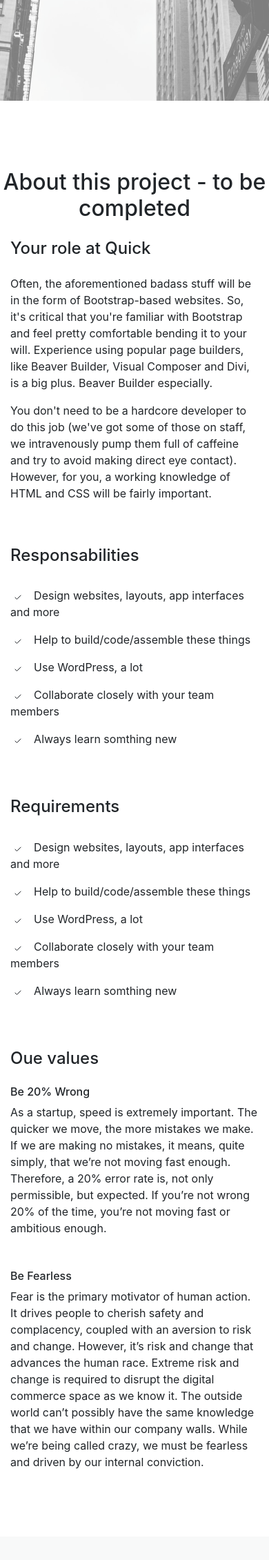
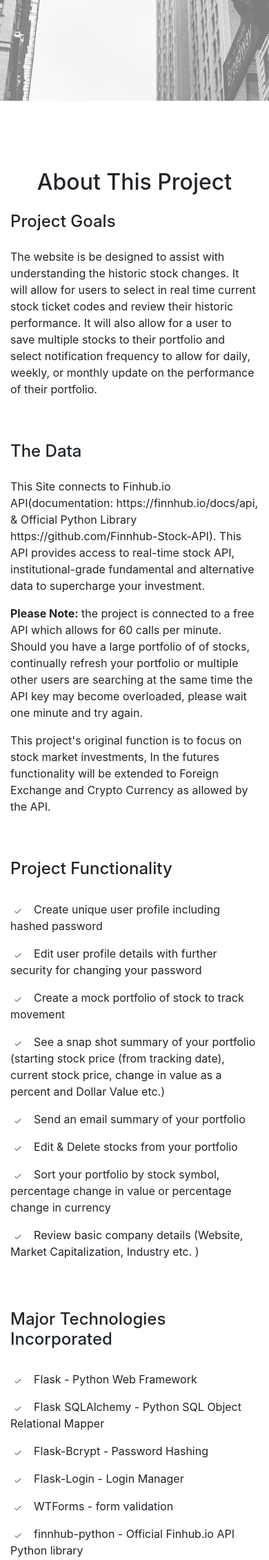
Before and after one commit to clay099/stock-tracker, a Flask app: page / in a window 390 px wide. Shown: the part 409-2670 px from the top of the page at 69% size. Before the commit the page ends 2538 px from the top, so only its background shows below. Run offline with Flask 2, Linux system fonts and the light colour scheme; parts of the project's set-up code (start-up, migrations or seed data) failed here and were passed over; some libraries are stand-ins or nearby versions.

Commit message:
update bootstrap col to be more responsive

```diff
--- a/app.py
+++ b/app.py
@@ -276,7 +276,6 @@ def send_portfolio():
 @app.route('/api/company-details', methods=['POST'])
 @login_required
 def send_stock_details():
-
     ticker = request.json.get('ticker')
 
     returned_stock_details = StockDetails.query.get(ticker)
--- a/templates/auth/_form.html
+++ b/templates/auth/_form.html
@@ -1,5 +1,5 @@
 <div class="form-group-row justify-content-start">
-    {{ field.label(class_='col-md-4 col-form-label') }}
+    {{ field.label(class_='col-md-3 col-form-label') }}
     {{ field(class_='col-md-7')  }}
 
     {% if field.errors %}
--- a/templates/base.html
+++ b/templates/base.html
@@ -26,7 +26,7 @@
                 <a class="nav-link" href="/">Home</a>
             </li>
             <li class="nav-item" id="about-nav">
-                <a class="nav-link" href="#about">About</a>
+                <a class="nav-link" href="/#about">About</a>
             </li>
             {% if not current_user.username %}
             <li class="nav-item" id="login">
--- a/templates/home.html
+++ b/templates/home.html
@@ -38,27 +38,50 @@
 <section class="section section-about" id="about">
     <!-- Heading -->
     <h2 class="text-center mb-4">
-        About this project - to be completed
+        About This Project
     </h2>
 
     <div class="container">
         <div class="row justify-content-between mb-5">
             <div class="col-lg-3 text-lg-right">
-                <h4 class="mb-4">Your role at Quick</h4>
+                <h4 class="mb-4">Project Goals</h4>
             </div>
             <div class="col-lg-8">
-                <p>Often, the aforementioned badass stuff will be in the form of Bootstrap-based websites. So, it's
-                    critical that you're familiar with Bootstrap and feel pretty comfortable bending it to your will.
-                    Experience using popular page builders, like Beaver Builder, Visual Composer and Divi, is a big
-                    plus. Beaver Builder especially.</p>
-                <p>You don't need to be a hardcore developer to do this job (we've got some of those on staff, we
-                    intravenously pump them full of caffeine and try to avoid making direct eye contact). However, for
-                    you, a working knowledge of HTML and CSS will be fairly important.</p>
+                <p>
+                    The website is be designed to assist with understanding the historic stock changes. It will allow
+                    for users to select in real time current stock ticket codes and review their historic performance.
+                    It will also allow for a user to save multiple stocks to their portfolio and select notification
+                    frequency to allow for daily, weekly, or monthly update on the performance of their portfolio.
+                </p>
             </div>
         </div>
         <div class="row justify-content-between mb-5">
             <div class="col-lg-3 text-lg-right">
-                <h4 class="mb-4">Responsabilities</h4>
+                <h4 class="mb-4">The Data</h4>
+            </div>
+            <div class="col-lg-8">
+                <p>
+                    This Site connects to Finhub.io API(documentation:
+                    https://finnhub.io/docs/api, & Official Python Library https://github.com/Finnhub-Stock-API). This
+                    API
+                    provides access to real-time stock API, institutional-grade fundamental and alternative data to
+                    supercharge your investment.
+                </p>
+                <p>
+                    <strong>Please Note:</strong> the project is connected to a free API which allows for 60 calls per
+                    minute. Should you
+                    have a large portfolio of of stocks, continually refresh your portfolio or multiple other users are
+                    searching at the same time the API key may become overloaded, please wait one minute and try again.
+                </p>
+                <p>
+                    This project's original function is to focus on stock market investments, In the futures
+                    functionality will be extended to Foreign Exchange and Crypto Currency as allowed by the API.
+                </p>
+            </div>
+        </div>
+        <div class="row justify-content-between mb-5">
+            <div class="col-lg-3 text-lg-right">
+                <h4 class="mb-4">Project Functionality</h4>
             </div>
             <div class="col-lg-8">
                 <ul class="list-unstyled list-bullet">
@@ -67,37 +90,66 @@
                                 fill="none" stroke="currentColor" stroke-width="2" stroke-linecap="round"
                                 stroke-linejoin="round" class="feather feather-check">
                                 <polyline points="20 6 9 17 4 12"></polyline>
-                            </svg></span> Design websites, layouts, app interfaces and more</li>
+                            </svg></span> Create unique user profile including hashed password
+                    </li>
                     <li class="py-2"><span class="badge badge-circle badge-soft-success mr-2"><svg
                                 xmlns="http://www.w3.org/2000/svg" width="1em" height="1em" viewBox="0 0 24 24"
                                 fill="none" stroke="currentColor" stroke-width="2" stroke-linecap="round"
                                 stroke-linejoin="round" class="feather feather-check">
                                 <polyline points="20 6 9 17 4 12"></polyline>
-                            </svg></span> Help to build/code/assemble these things</li>
+                            </svg></span> Edit user profile details with further security for changing your password
+                    </li>
                     <li class="py-2"><span class="badge badge-circle badge-soft-success mr-2"><svg
                                 xmlns="http://www.w3.org/2000/svg" width="1em" height="1em" viewBox="0 0 24 24"
                                 fill="none" stroke="currentColor" stroke-width="2" stroke-linecap="round"
                                 stroke-linejoin="round" class="feather feather-check">
                                 <polyline points="20 6 9 17 4 12"></polyline>
-                            </svg></span> Use WordPress, a lot</li>
+                            </svg></span> Create a mock portfolio of stock to track movement
+                    </li>
                     <li class="py-2"><span class="badge badge-circle badge-soft-success mr-2"><svg
                                 xmlns="http://www.w3.org/2000/svg" width="1em" height="1em" viewBox="0 0 24 24"
                                 fill="none" stroke="currentColor" stroke-width="2" stroke-linecap="round"
                                 stroke-linejoin="round" class="feather feather-check">
                                 <polyline points="20 6 9 17 4 12"></polyline>
-                            </svg></span> Collaborate closely with your team members</li>
+                            </svg></span> See a snap shot summary of your portfolio (starting stock price (from tracking
+                        date), current stock price, change in value as a percent and Dollar Value etc.)
+
+                    </li>
                     <li class="py-2"><span class="badge badge-circle badge-soft-success mr-2"><svg
                                 xmlns="http://www.w3.org/2000/svg" width="1em" height="1em" viewBox="0 0 24 24"
                                 fill="none" stroke="currentColor" stroke-width="2" stroke-linecap="round"
                                 stroke-linejoin="round" class="feather feather-check">
                                 <polyline points="20 6 9 17 4 12"></polyline>
-                            </svg></span> Always learn somthing new</li>
+                            </svg></span> Send an email summary of your portfolio
+                    </li>
+                    <li class="py-2"><span class="badge badge-circle badge-soft-success mr-2"><svg
+                                xmlns="http://www.w3.org/2000/svg" width="1em" height="1em" viewBox="0 0 24 24"
+                                fill="none" stroke="currentColor" stroke-width="2" stroke-linecap="round"
+                                stroke-linejoin="round" class="feather feather-check">
+                                <polyline points="20 6 9 17 4 12"></polyline>
+                            </svg></span> Edit & Delete stocks from your portfolio
+                    </li>
+                    <li class="py-2"><span class="badge badge-circle badge-soft-success mr-2"><svg
+                                xmlns="http://www.w3.org/2000/svg" width="1em" height="1em" viewBox="0 0 24 24"
+                                fill="none" stroke="currentColor" stroke-width="2" stroke-linecap="round"
+                                stroke-linejoin="round" class="feather feather-check">
+                                <polyline points="20 6 9 17 4 12"></polyline>
+                            </svg></span> Sort your portfolio by stock symbol, percentage change in value or percentage
+                        change in currency
+                    </li>
+                    <li class="py-2"><span class="badge badge-circle badge-soft-success mr-2"><svg
+                                xmlns="http://www.w3.org/2000/svg" width="1em" height="1em" viewBox="0 0 24 24"
+                                fill="none" stroke="currentColor" stroke-width="2" stroke-linecap="round"
+                                stroke-linejoin="round" class="feather feather-check">
+                                <polyline points="20 6 9 17 4 12"></polyline>
+                            </svg></span> Review basic company details (Website, Market Capitalization, Industry etc. )
+                    </li>
                 </ul>
             </div>
         </div>
         <div class="row justify-content-between mb-5">
             <div class="col-lg-3 text-lg-right">
-                <h4 class="mb-4">Requirements</h4>
+                <h4 class="mb-4">Major Technologies Incorporated</h4>
             </div>
             <div class="col-lg-8">
                 <ul class="list-unstyled list-bullet">
@@ -106,53 +158,83 @@
                                 fill="none" stroke="currentColor" stroke-width="2" stroke-linecap="round"
                                 stroke-linejoin="round" class="feather feather-check">
                                 <polyline points="20 6 9 17 4 12"></polyline>
-                            </svg></span> Design websites, layouts, app interfaces and more</li>
+                            </svg></span> Flask - Python Web Framework
+                    </li>
                     <li class="py-2"><span class="badge badge-circle badge-soft-success mr-2"><svg
                                 xmlns="http://www.w3.org/2000/svg" width="1em" height="1em" viewBox="0 0 24 24"
                                 fill="none" stroke="currentColor" stroke-width="2" stroke-linecap="round"
                                 stroke-linejoin="round" class="feather feather-check">
                                 <polyline points="20 6 9 17 4 12"></polyline>
-                            </svg></span> Help to build/code/assemble these things</li>
+                            </svg></span> Flask SQLAlchemy - Python SQL Object Relational Mapper
+                    </li>
                     <li class="py-2"><span class="badge badge-circle badge-soft-success mr-2"><svg
                                 xmlns="http://www.w3.org/2000/svg" width="1em" height="1em" viewBox="0 0 24 24"
                                 fill="none" stroke="currentColor" stroke-width="2" stroke-linecap="round"
                                 stroke-linejoin="round" class="feather feather-check">
                                 <polyline points="20 6 9 17 4 12"></polyline>
-                            </svg></span> Use WordPress, a lot</li>
+                            </svg></span> Flask-Bcrypt - Password Hashing
+                    </li>
                     <li class="py-2"><span class="badge badge-circle badge-soft-success mr-2"><svg
                                 xmlns="http://www.w3.org/2000/svg" width="1em" height="1em" viewBox="0 0 24 24"
                                 fill="none" stroke="currentColor" stroke-width="2" stroke-linecap="round"
                                 stroke-linejoin="round" class="feather feather-check">
                                 <polyline points="20 6 9 17 4 12"></polyline>
-                            </svg></span> Collaborate closely with your team members</li>
+                            </svg></span> Flask-Login - Login Manager
+
+                    </li>
                     <li class="py-2"><span class="badge badge-circle badge-soft-success mr-2"><svg
                                 xmlns="http://www.w3.org/2000/svg" width="1em" height="1em" viewBox="0 0 24 24"
                                 fill="none" stroke="currentColor" stroke-width="2" stroke-linecap="round"
                                 stroke-linejoin="round" class="feather feather-check">
                                 <polyline points="20 6 9 17 4 12"></polyline>
-                            </svg></span> Always learn somthing new</li>
+                            </svg></span> WTForms - form validation
+                    </li>
+                    <li class="py-2"><span class="badge badge-circle badge-soft-success mr-2"><svg
+                                xmlns="http://www.w3.org/2000/svg" width="1em" height="1em" viewBox="0 0 24 24"
+                                fill="none" stroke="currentColor" stroke-width="2" stroke-linecap="round"
+                                stroke-linejoin="round" class="feather feather-check">
+                                <polyline points="20 6 9 17 4 12"></polyline>
+                            </svg></span> finnhub-python - Official
+                        Finhub.io API Python library
+                    </li>
+                    <li class="py-2"><span class="badge badge-circle badge-soft-success mr-2"><svg
+                                xmlns="http://www.w3.org/2000/svg" width="1em" height="1em" viewBox="0 0 24 24"
+                                fill="none" stroke="currentColor" stroke-width="2" stroke-linecap="round"
+                                stroke-linejoin="round" class="feather feather-check">
+                                <polyline points="20 6 9 17 4 12"></polyline>
+                            </svg></span> Styling - CSS & Bootstrap
+                    </li>
+                    <li class="py-2"><span class="badge badge-circle badge-soft-success mr-2"><svg
+                                xmlns="http://www.w3.org/2000/svg" width="1em" height="1em" viewBox="0 0 24 24"
+                                fill="none" stroke="currentColor" stroke-width="2" stroke-linecap="round"
+                                stroke-linejoin="round" class="feather feather-check">
+                                <polyline points="20 6 9 17 4 12"></polyline>
+                            </svg></span> DOM manipulation - Javascript & Jinja
+                    </li>
+                    <li class="py-2"><span class="badge badge-circle badge-soft-success mr-2"><svg
+                                xmlns="http://www.w3.org/2000/svg" width="1em" height="1em" viewBox="0 0 24 24"
+                                fill="none" stroke="currentColor" stroke-width="2" stroke-linecap="round"
+                                stroke-linejoin="round" class="feather feather-check">
+                                <polyline points="20 6 9 17 4 12"></polyline>
+                            </svg></span> Documentation - HTML & Jinja
+                    </li>
+                    <li class="py-2"><span class="badge badge-circle badge-soft-success mr-2"><svg
+                                xmlns="http://www.w3.org/2000/svg" width="1em" height="1em" viewBox="0 0 24 24"
+                                fill="none" stroke="currentColor" stroke-width="2" stroke-linecap="round"
+                                stroke-linejoin="round" class="feather feather-check">
+                                <polyline points="20 6 9 17 4 12"></polyline>
+                            </svg></span> Unittest - Python Testing
+                    </li>
+                    <li class="py-2"><span class="badge badge-circle badge-soft-success mr-2"><svg
+                                xmlns="http://www.w3.org/2000/svg" width="1em" height="1em" viewBox="0 0 24 24"
+                                fill="none" stroke="currentColor" stroke-width="2" stroke-linecap="round"
+                                stroke-linejoin="round" class="feather feather-check">
+                                <polyline points="20 6 9 17 4 12"></polyline>
+                            </svg></span> Jasmine - Javascript testing framework
+                    </li>
                 </ul>
             </div>
         </div>
-        <div class="row justify-content-between mb-5">
-            <div class="col-lg-3 text-lg-right">
-                <h4 class="mb-4">Oue values</h4>
-            </div>
-            <div class="col-lg-8">
-                <h6>Be 20% Wrong</h6>
-                <p>As a startup, speed is extremely important. The quicker we move, the more mistakes we make. If we are
-                    making no mistakes, it means, quite simply, that we’re not moving fast enough. Therefore, a 20%
-                    error rate is, not only permissible, but expected. If you’re not wrong 20% of the time, you’re not
-                    moving fast or ambitious enough.</p>
-                <h6 class="mt-5">Be Fearless</h6>
-                <p>Fear is the primary motivator of human action. It drives people to cherish safety and complacency,
-                    coupled with an aversion to risk and change. However, it’s risk and change that advances the human
-                    race. Extreme risk and change is required to disrupt the digital commerce space as we know it. The
-                    outside world can’t possibly have the same knowledge that we have within our company walls. While
-                    we’re being called crazy, we must be fearless and driven by our internal conviction.</p>
-            </div>
-        </div>
-
     </div>
 
 </section>
--- a/templates/user/_edit_password_modal.html
+++ b/templates/user/_edit_password_modal.html
@@ -14,8 +14,8 @@
                     {% for field in password_form if field.widget.input_type !='hidden' %}
 
                     <div class="form-group-row justify-content-start">
-                        {{ field.label(class_='col-md-4 col-form-label') }}
-                        {{ field(class_='col-md-6')  }}
+                        {{ field.label(class_='col-sm-6 col-md-4 col-form-label') }}
+                        {{ field(class_='col-sm-6 col-md-6')  }}
 
                         {% if field.errors %}
                         {% for err in field.errors %}
--- a/templates/user/_edit_stock_modal.html
+++ b/templates/user/_edit_stock_modal.html
@@ -11,12 +11,12 @@
                 <div class="modal-body">
                     {{ edit_stock_form.hidden_tag() }}
                     <div class="form-group-row justify-content-start">
-                        {{ edit_stock_form.stock_symbol.label(class_='col-md-4 col-form-label') }}
-                        {{ edit_stock_form.stock_symbol(class_='col-md-6', readonly="readonly")  }}
+                        {{ edit_stock_form.stock_symbol.label(class_='col-4 col-form-label') }}
+                        {{ edit_stock_form.stock_symbol(class_='col-6', readonly="readonly")  }}
 
                         {% if edit_stock_form.stock_symbol.errors %}
                         {% for err in edit_stock_form.stock_symbol.errors %}
-                        <small class="form-text text-danger  col-md-2">
+                        <small class="form-text text-danger  col-md-8">
                             {{ err }}
                         </small>
                         {% endfor %}
--- a/templates/user/settings.html
+++ b/templates/user/settings.html
@@ -16,7 +16,7 @@
 
         {% endfor %}
         <div class="form-group-row justify-content-start">
-            <label class="col-md-4 col-form-label" for="password">password</label>
+            <label class="col-md-3 col-form-label" for="password">password</label>
             <a href="#" data-toggle="modal" data-target="#edit-password">
                 <input class="col-md-7" id="state" name="password" type="password" value="yourpassword">
             </a>
```
